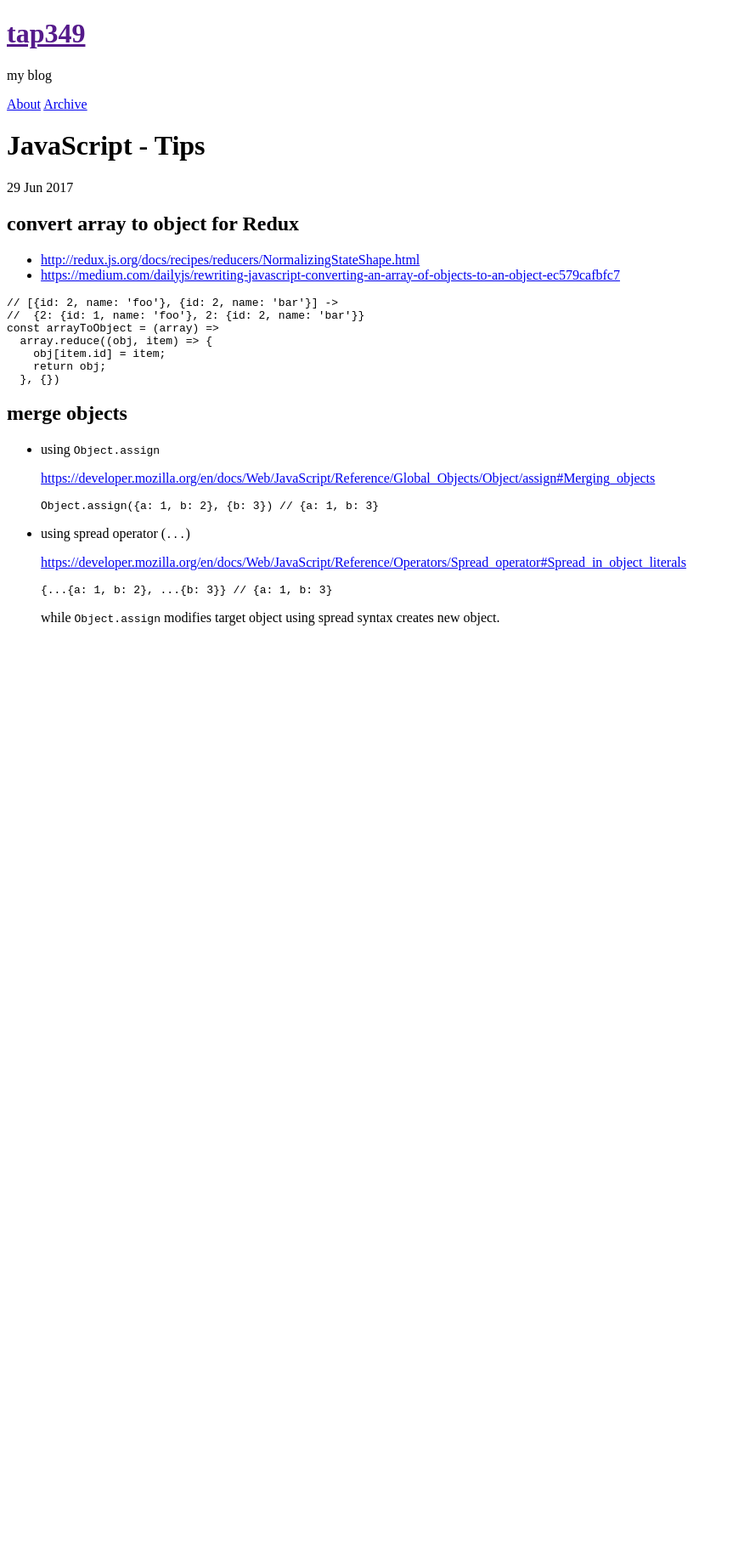
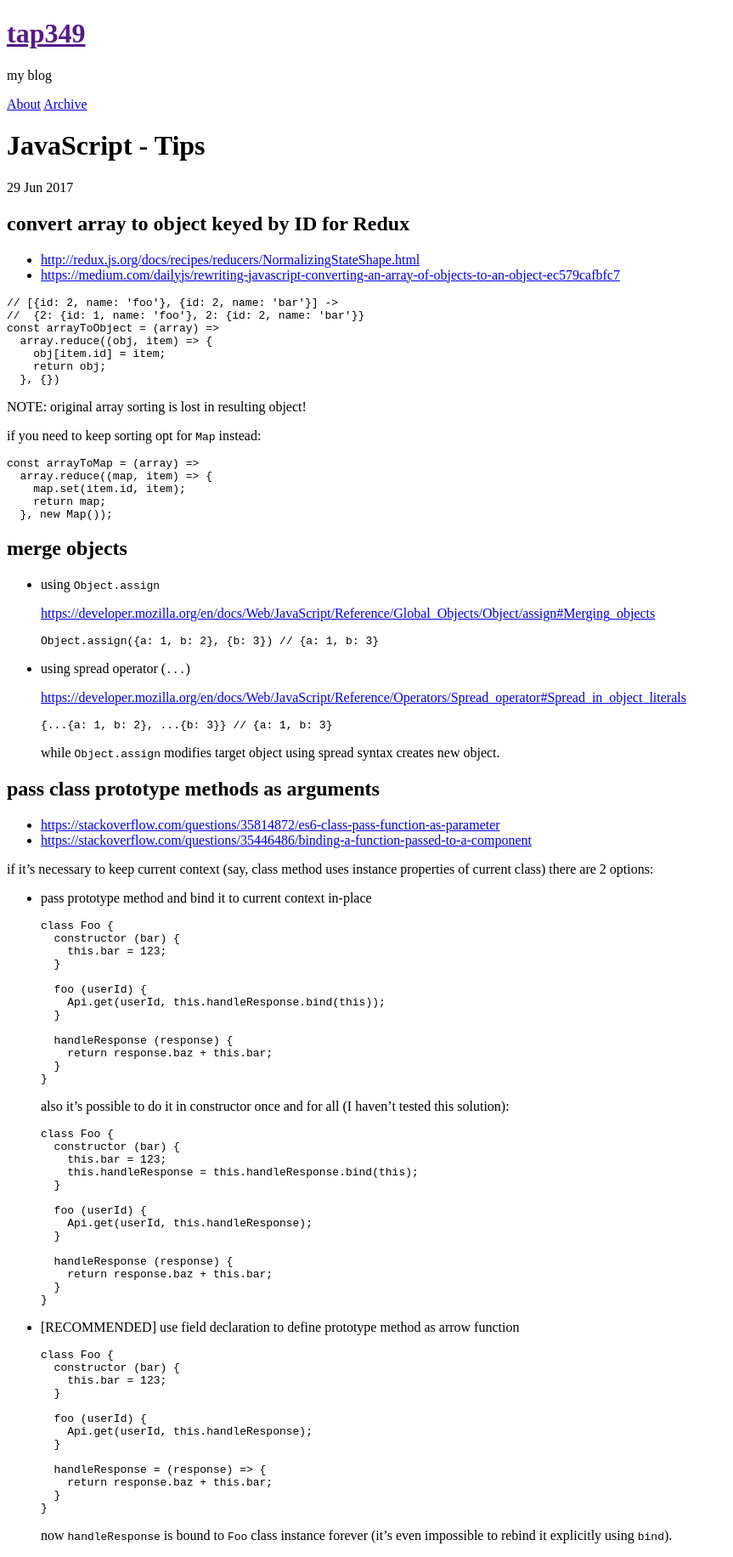
Before and after one commit to tap349/tap349.github.io, a Jekyll site: the page built from _posts/2017-06-29-javascript-tips.md, in a window 1280 px wide. Shown: the whole page at 85% size, without its empty margins (0-863 px from the left). Built offline with Jekyll 4.4.1, drawn with Linux system fonts in a browser that asks for light colours; before the commit the page ends 900 px from its top, so only the background shows below that.

Commit message:
update 2017-07-05_14:12:15

````diff
--- a/_posts/2017-06-29-javascript-tips.md
+++ b/_posts/2017-06-29-javascript-tips.md
@@ -8,7 +8,7 @@ categories: []
 
 <!-- more -->
 
-## convert array to object for Redux
+## convert array to object keyed by ID for Redux
 
 - <http://redux.js.org/docs/recipes/reducers/NormalizingStateShape.html>
 - <https://medium.com/dailyjs/rewriting-javascript-converting-an-array-of-objects-to-an-object-ec579cafbfc7>
@@ -21,6 +21,18 @@ const arrayToObject = (array) =>
     obj[item.id] = item;
     return obj;
   }, {})
+```
+
+NOTE: original array sorting is lost in resulting object!
+
+if you need to keep sorting opt for `Map` instead:
+
+```javascript
+const arrayToMap = (array) =>
+  array.reduce((map, item) => {
+    map.set(item.id, item);
+    return map;
+  }, new Map());
 ```
 
 ## merge objects
@@ -42,3 +54,70 @@ const arrayToObject = (array) =>
   ```
 
   while `Object.assign` modifies target object using spread syntax creates new object.
+
+## pass class prototype methods as arguments
+
+- <https://stackoverflow.com/questions/35814872/es6-class-pass-function-as-parameter>
+- <https://stackoverflow.com/questions/35446486/binding-a-function-passed-to-a-component>
+
+if it's necessary to keep current context (say, class method uses
+instance properties of current class) there are 2 options:
+
+- pass prototype method and bind it to current context in-place
+
+  ```javascript
+  class Foo {
+    constructor (bar) {
+      this.bar = 123;
+    }
+
+    foo (userId) {
+      Api.get(userId, this.handleResponse.bind(this));
+    }
+
+    handleResponse (response) {
+      return response.baz + this.bar;
+    }
+  }
+  ```
+
+  also it's possible to do it in constructor once and for all
+  (I haven't tested this solution):
+
+  ```javascript
+  class Foo {
+    constructor (bar) {
+      this.bar = 123;
+      this.handleResponse = this.handleResponse.bind(this);
+    }
+
+    foo (userId) {
+      Api.get(userId, this.handleResponse);
+    }
+
+    handleResponse (response) {
+      return response.baz + this.bar;
+    }
+  }
+  ```
+
+- [RECOMMENDED] use field declaration to define prototype method as arrow function
+
+  ```javascript
+  class Foo {
+    constructor (bar) {
+      this.bar = 123;
+    }
+
+    foo (userId) {
+      Api.get(userId, this.handleResponse);
+    }
+
+    handleResponse = (response) => {
+      return response.baz + this.bar;
+    }
+  }
+  ```
+
+  now `handleResponse` is bound to `Foo` class instance forever
+  (it's even impossible to rebind it explicitly using `bind`).
````
Also changed, not shown: _posts/2017-05-30-javascript.md (+11 -79 lines).
